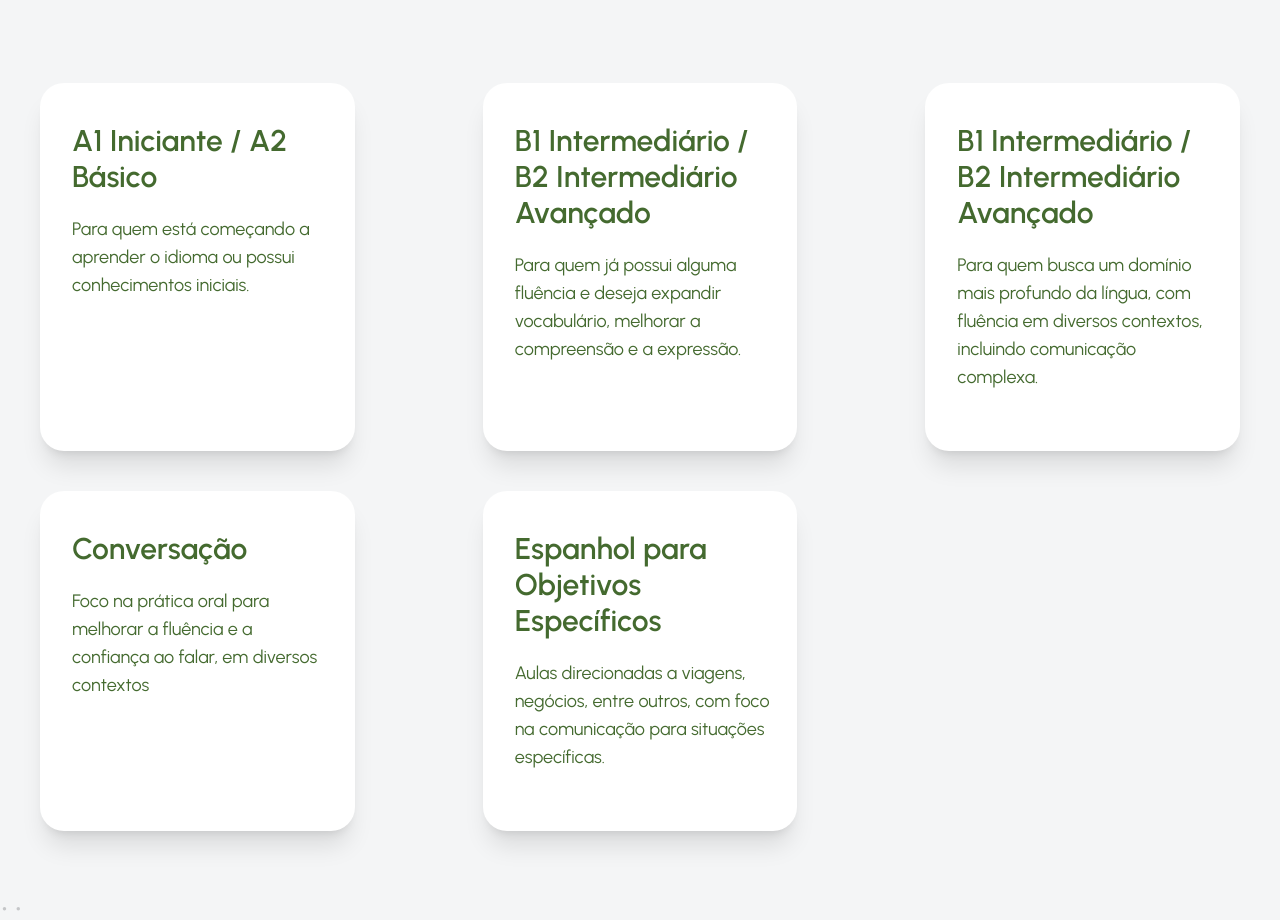
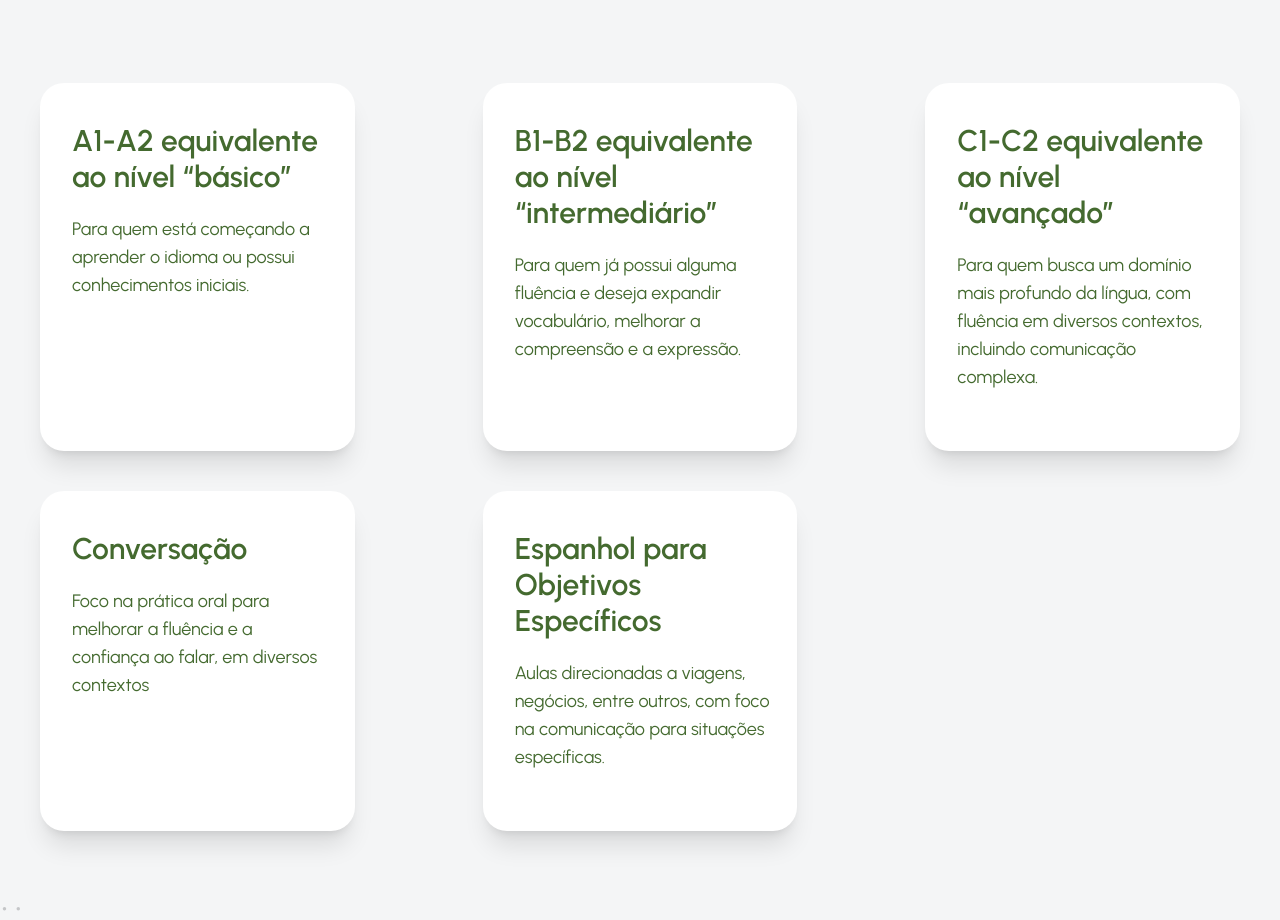
Before and after one commit to WarRocha/wes-site-es, a Next.js app: page / in a window 1280 px wide. Shown: the part 3080-4000 px from the top of the page. Built offline with nearby package versions, Linux system fonts and the light colour scheme.

Commit message:
add analytics

```diff
--- a/app/components/Aboutus/index.tsx
+++ b/app/components/Aboutus/index.tsx
@@ -33,19 +33,19 @@
 
 const Levels: datatype[] = [
     {
-        heading: "A1 Iniciante / A2  Básico",
+        heading: "A1-A2 equivalente ao nível  “básico”",
         imgSrc: "/images/aboutus/imgOne.svg",
         paragraph: 'Para quem está começando a aprender o idioma ou possui conhecimentos iniciais.',
         link: ''
     },
     {
-        heading: "B1 Intermediário / B2 Intermediário Avançado",
+        heading: "B1-B2 equivalente ao nível “intermediário”",
         imgSrc: "/images/aboutus/imgTwo.svg",
         paragraph: 'Para quem já possui alguma fluência e deseja expandir vocabulário, melhorar a compreensão e a expressão.',
         link: ''
     },
     {
-        heading: "B1 Intermediário / B2 Intermediário Avançado",
+        heading: "C1-C2 equivalente ao nível “avançado”",
         imgSrc: "/images/aboutus/imgThree.svg",
         paragraph: 'Para quem busca um domínio mais profundo da língua, com fluência em diversos contextos, incluindo comunicação complexa.',
         link: ''
--- a/app/layout.tsx
+++ b/app/layout.tsx
@@ -1,7 +1,7 @@
 import './globals.css';
 import Navbar from './components/Navbar/index';
 import Footer from './components/Footer/index';
-
+import Script from 'next/script'; // Import the Script component
 
 export const metadata = {
   title: 'Aulas de espanhol online',
@@ -9,20 +9,32 @@
   other: {
     'google-site-verification': 'AszpHctdDA5TCxs-Wfcl58cIZ9lNEkLKSoOWH3OB-KU',
   },
-}
+};
 
-export default function RootLayout({
-  children,
-}: {
-  children: React.ReactNode
-}) {
+export default function RootLayout({ children }: { children: React.ReactNode }) {
   return (
     <html lang="br">
+      <head>
+        {/* Add the Google Analytics script */}
+        <Script
+          strategy="afterInteractive" // Load the script after the page becomes interactive
+          src="https://www.googletagmanager.com/gtag/js?id=G-SPBFT274SL"
+        />
+        <Script id="google-analytics" strategy="afterInteractive">
+          {`
+            window.dataLayer = window.dataLayer || [];
+            function gtag(){dataLayer.push(arguments);}
+            gtag('js', new Date());
+
+            gtag('config', 'G-SPBFT274SL');
+          `}
+        </Script>
+      </head>
       <body>
         <Navbar />
         {children}
         <Footer />
       </body>
     </html>
-  )
+  );
 }
```
